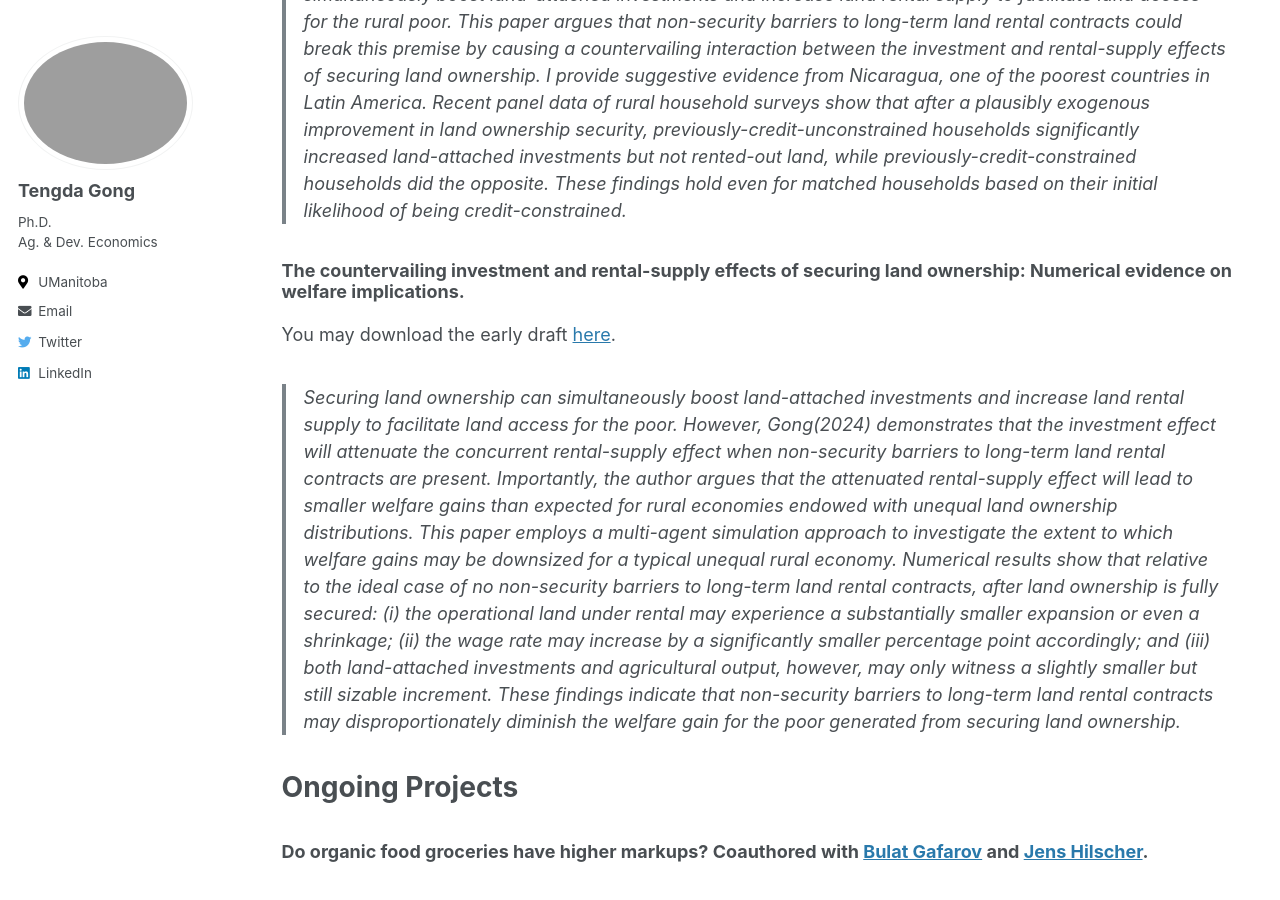
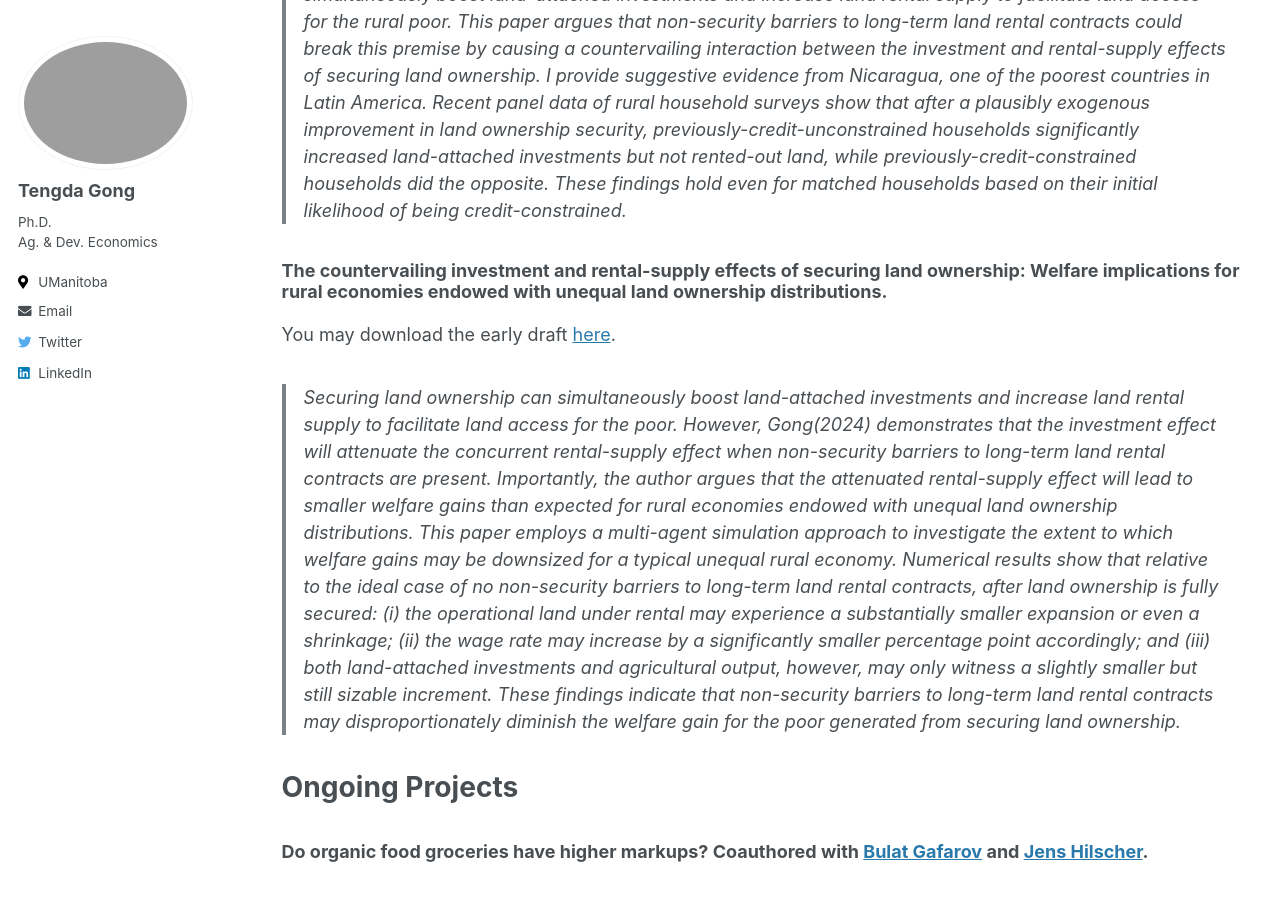
Before and after one commit to tendakung/tendakung.github.io, a Jekyll site: the page built from _pages/research.md, in a window 1280 px wide and 900 px high, scrolled down 1144 px. Built offline with Jekyll 4.4.1, drawn with Linux system fonts in a browser that asks for light colours.

Commit message:
Update research.md

```diff
--- a/_pages/research.md
+++ b/_pages/research.md
@@ -19,7 +19,7 @@ annual elasticities under a standard optimal pricing rule. We find (i) a long-ru
 To be presented at the 2024 SEA and 2025 AEA annual meetings. You may download the paper [here](/files/pdf/research/land_ownership_security_202410.pdf).
 > Securing land ownership has long been hypothesized to bring about significant gains in both agricultural output and poverty reduction for rural economies endowed with unequal land ownership distributions. However, these win-win economic gains largely hinge on the premise that security improvement will simultaneously boost land-attached investments and increase land rental supply to facilitate land access for the rural poor. This paper argues that non-security barriers to long-term land rental contracts could break this premise by causing a countervailing interaction between the investment and rental-supply effects of securing land ownership. I provide suggestive evidence from Nicaragua, one of the poorest countries in Latin America. Recent panel data of rural household surveys show that after a plausibly exogenous improvement in land ownership security, previously-credit-unconstrained households significantly increased land-attached investments but not rented-out land, while previously-credit-constrained households did the opposite. These findings hold even for matched households based on their initial likelihood of being credit-constrained.
 
-### The countervailing investment and rental-supply effects of securing land ownership: Numerical evidence on welfare implications.
+### The countervailing investment and rental-supply effects of securing land ownership: Welfare implications for rural economies endowed with unequal land ownership distributions.
 You may download the early draft [here](/files/pdf/research/welfare_implications_202410.pdf).
 > Securing land ownership can simultaneously boost land-attached investments and increase land rental supply to facilitate land access for the poor. However, Gong(2024) demonstrates that the investment effect will attenuate the concurrent rental-supply effect when non-security barriers to long-term land rental contracts are present. Importantly, the author argues that the attenuated rental-supply effect will lead to smaller welfare gains than expected for rural economies endowed with unequal land ownership distributions. This paper employs a multi-agent simulation approach to investigate the extent to which welfare gains may be downsized for a typical unequal rural economy. Numerical results show that relative to the ideal case of no non-security barriers to long-term land rental contracts, after land ownership is fully secured: (i) the operational land under rental may experience a substantially smaller expansion or even a shrinkage; (ii) the wage rate may increase by a significantly smaller percentage point accordingly; and (iii) both land-attached investments and agricultural output, however, may only witness a slightly smaller but still sizable increment. These findings indicate that non-security barriers to long-term land rental contracts may disproportionately diminish the welfare gain for the poor generated from securing land ownership.
 
```
